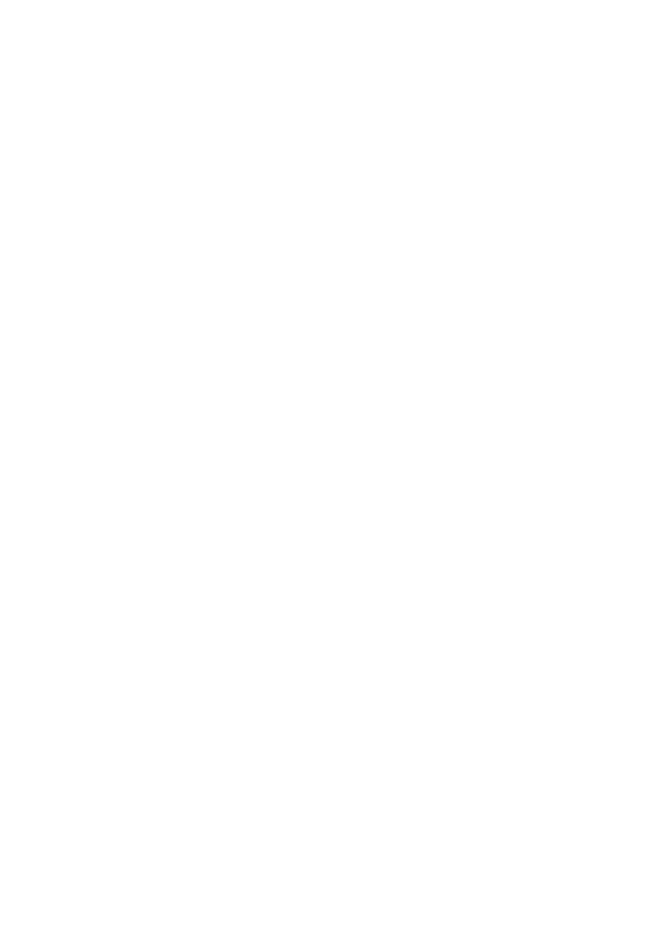
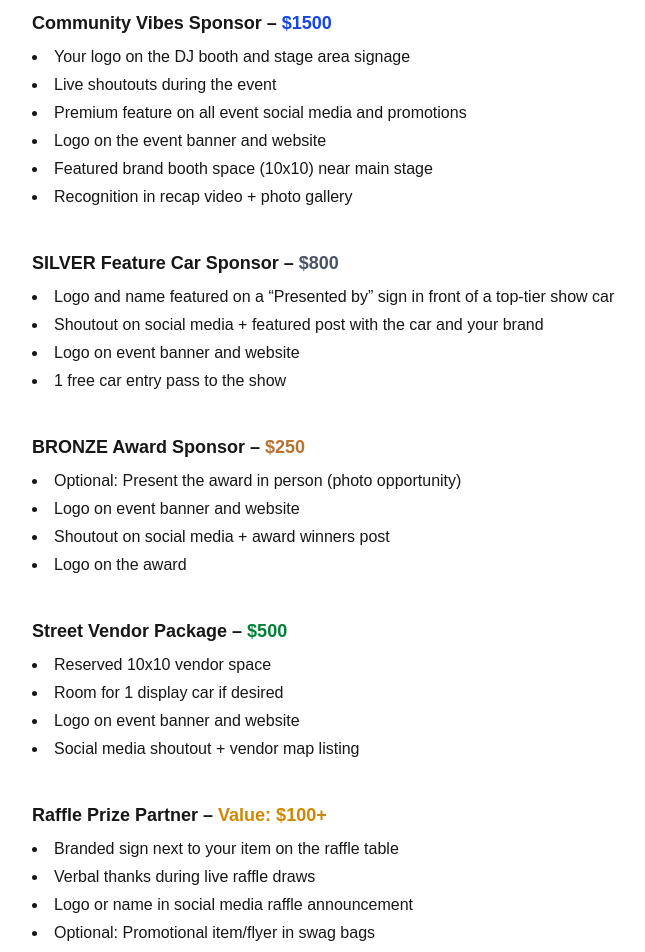
Before and after one commit to ToadLord/dfs, a Next.js app: page /sponsor in a window 1280 px wide. Shown: the part 280-1232 px from the top of the page, without its empty margins (304-949 px from the left). Before the commit the page ends 800 px from the top, so only its background shows below. Built offline with nearby package versions, Linux system fonts and the light colour scheme.

Commit message:
Added sponsor information

```diff
--- a/app/sponsor/page.tsx
+++ b/app/sponsor/page.tsx
@@ -1,7 +1,84 @@
+export default function Sponsor() {
+  return (
+    <main className="max-w-2xl mx-auto p-8 font-sans">
+      <h1 className="text-2xl font-semibold text-center mb-8">
+        Drive for Sight 2025 – Sponsorship Opportunities
+      </h1>
+      <p className="mb-10 text-base">
+        Join us for the first annual Drive for Sight Charity Car Show on{" "}
+        <strong>Saturday, September 6, 2025</strong>, and be part of a
+        meaningful cause supporting sight-related initiatives while showcasing
+        your brand to the Ottawa community.
+      </p>
 
+      <section className="mb-10">
+        <h2 className="font-semibold text-lg mb-2">
+          Community Vibes Sponsor – <span className="text-blue-700">$1500</span>
+        </h2>
+        <ul className="list-disc list-inside space-y-1">
+          <li>Your logo on the DJ booth and stage area signage</li>
+          <li>Live shoutouts during the event</li>
+          <li>Premium feature on all event social media and promotions</li>
+          <li>Logo on the event banner and website</li>
+          <li>Featured brand booth space (10x10) near main stage</li>
+          <li>Recognition in recap video + photo gallery</li>
+        </ul>
+      </section>
 
-export default function Sponsor() {
-    return (
-        <div></div>
-    );
+      <section className="mb-10">
+        <h2 className="font-semibold text-lg mb-2">
+          SILVER Feature Car Sponsor –{" "}
+          <span className="text-gray-600">$800</span>
+        </h2>
+        <ul className="list-disc list-inside space-y-1">
+          <li>
+            Logo and name featured on a “Presented by” sign in front of a
+            top-tier show car
+          </li>
+          <li>
+            Shoutout on social media + featured post with the car and your brand
+          </li>
+          <li>Logo on event banner and website</li>
+          <li>1 free car entry pass to the show</li>
+        </ul>
+      </section>
+
+      <section className="mb-10">
+        <h2 className="font-semibold text-lg mb-2">
+          BRONZE Award Sponsor – <span className="text-[#b87333]">$250</span>
+        </h2>
+        <ul className="list-disc list-inside space-y-1">
+          <li>Optional: Present the award in person (photo opportunity)</li>
+          <li>Logo on event banner and website</li>
+          <li>Shoutout on social media + award winners post</li>
+          <li>Logo on the award</li>
+        </ul>
+      </section>
+
+      <section className="mb-10">
+        <h2 className="font-semibold text-lg mb-2">
+          Street Vendor Package – <span className="text-green-700">$500</span>
+        </h2>
+        <ul className="list-disc list-inside space-y-1">
+          <li>Reserved 10x10 vendor space</li>
+          <li>Room for 1 display car if desired</li>
+          <li>Logo on event banner and website</li>
+          <li>Social media shoutout + vendor map listing</li>
+        </ul>
+      </section>
+
+      <section>
+        <h2 className="font-semibold text-lg mb-2">
+          Raffle Prize Partner –{" "}
+          <span className="text-yellow-600">Value: $100+</span>
+        </h2>
+        <ul className="list-disc list-inside space-y-1">
+          <li>Branded sign next to your item on the raffle table</li>
+          <li>Verbal thanks during live raffle draws</li>
+          <li>Logo or name in social media raffle announcement</li>
+          <li>Optional: Promotional item/flyer in swag bags</li>
+        </ul>
+      </section>
+    </main>
+  );
 }
```
